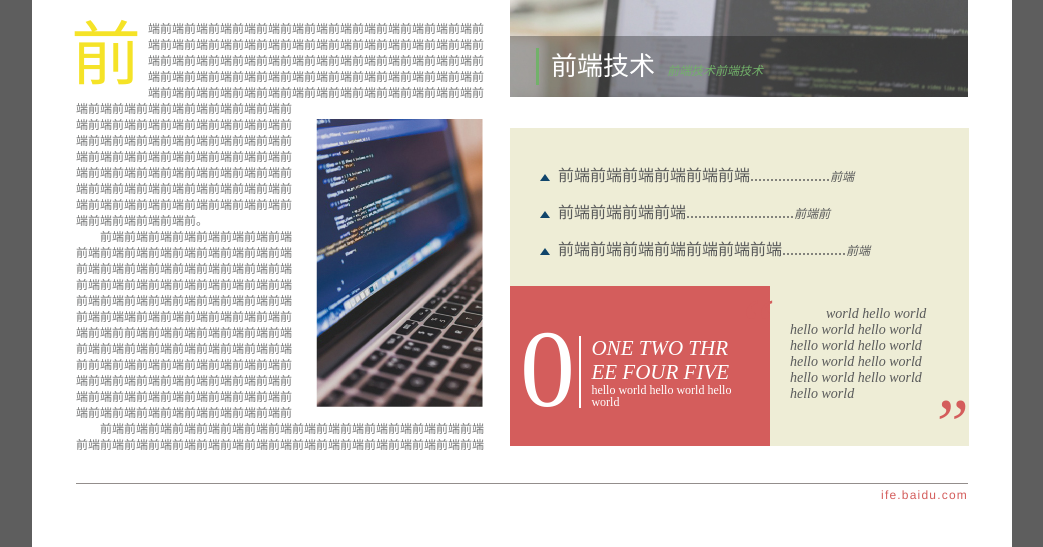
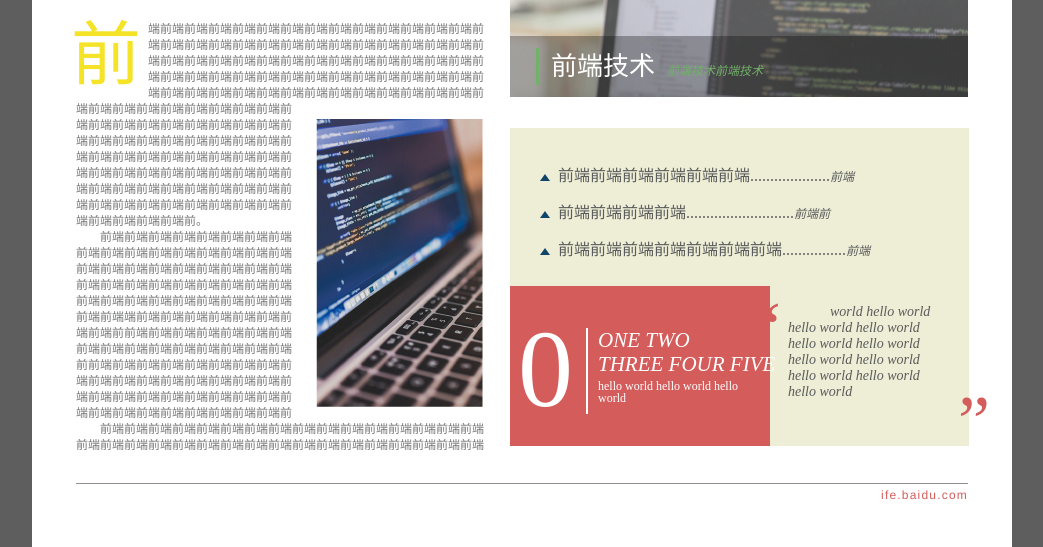
Before and after one commit to KrystalBai/task1-6, a plain HTML site: page index.html in a window 1280 px wide. Shown: the part 839-1386 px from the top of the page, without its empty margins (118-1161 px from the left). Drawn offline with Linux system fonts and the light colour scheme.

Commit message:
Final Commit

```diff
--- a/index.html
+++ b/index.html
@@ -16,7 +16,7 @@
     </header>
     <main>
         <section>
-            <div>
+            <div class="lt">
                 <div class="img1">
                     <div class="green"></div>
                     <div class="red"></div>
@@ -76,7 +76,7 @@
                     <div class="lbred">
                         <div class="redL">0</div>
                         <div class="redR">
-                            <div class="redRT">ONE&nbsp;TWO&nbsp;THREE&nbsp;FOUR&nbsp;FIVE</div>
+                            <div class="redRT">ONE&nbsp;TWO<br>THREE&nbsp;FOUR&nbsp;FIVE</div>
                             <div class="redRB">hello world hello world hello world</div>
                         </div>
                     </div>
--- a/style/style.css
+++ b/style/style.css
@@ -51,7 +51,7 @@ a{
     text-decoration: none;
 }
 
-header,main,footer{
+header,main,footer,section{
     width: 892px;
     margin: 0 auto;
 }
@@ -94,15 +94,19 @@ header>span{
     right: 0;
 }
 
+/* IE不兼容 */
 /* main */
-main{
-    margin-top: 30px;
-    margin-bottom: 30px;
-}
+/*main{*/
+    /*margin-top: 30px;*/
+    /*margin-bottom: 30px;*/
+/*}*/
 section{
     position: relative;
+    margin: 30px auto;
 }
-main>section:first-child{margin-bottom: 60px;}
+section .lt{
+    padding-bottom: 30px;
+}
 .img1{
     width: 641px;
     height: 301px;
@@ -187,7 +191,7 @@ main>section:first-child{margin-bottom: 60px;}
     font-size: 116px;
     color: #75b86b;
     font-family: 'Microsoft YaHei';
-    font-style: italic;
+    font-style: oblique;
     margin-top: 30px;
 }
 .exp div{
@@ -226,7 +230,7 @@ main>section:first-child{margin-bottom: 60px;}
 .lc h2>span{
     color: #f5e327;
     font-size: 72px;
-    font-style: italic;
+    font-style: oblique;
 }
 .lc h2.title{
     font-size: 33px;
@@ -287,7 +291,7 @@ main>section:first-child{margin-bottom: 60px;}
 }
 .rc .imgdesp span.imgSubTitle{
     color: #72b16a;
-    font-style: italic;
+    font-style: oblique;
     font-size: 12px;
 }
 .rc .rb{
@@ -310,41 +314,42 @@ main>section:first-child{margin-bottom: 60px;}
     width: 199px;
     height: 160px;
     position: absolute;
-    padding: 20px;
+    padding: 18px;
     right: 0;
     bottom: 0;
 }
 .rc .rb .rbquote span.qm:first-child{
-    left:-70px;
-    top:30px;
+    left:-63px;
+    top:34px;
 }
 .rc .rb .rbquote span.qm:last-child{
-    right:0;
-    bottom: 14px;
+    right:-21px;
+    bottom: 17px;
 }
 .rc .rb .rbquote span.qm{
     position: absolute;
     font-family: 'SimHei';
+    font-style: normal;
     font-size: 72px;
     color: #d45d5c;
 }
 .rc .rb .rbquote p.quote{
-    text-indent: 36px;
+    text-indent: 42px;
     font-size: 14px;
-    font-style: italic;
+    font-style: oblique;
     color: #5a5b5b;
     font-family: 'SimHei';
     line-height: 16px;
 }
 .rc .rb .lbt p span:last-child{
     font-size: 12px;
-    font-style: italic;
+    font-style: oblique;
     text-align: right;
 }
 .rc .rb .lbred{
     width: 260px;
     height: 160px;
-    padding: 40px 10px 34px;
+    padding: 40px 8px 34px;
     box-sizing: border-box;
     position: absolute;
     left: 0;
@@ -361,16 +366,20 @@ main>section:first-child{margin-bottom: 60px;}
     font-family: 'Microsoft YaHei';
 }
 .redR{
-    width: 140px;
-    word-wrap: break-word;
+    width: 158px;
+    height: 86px;
+    position: absolute;
+    left: 76px;
+    bottom: 32px;
     border-left: 2px solid #fff;
     padding-left: 10px;
 }
 .redRT{
     font-size: 21px;
     font-family: 'SimHei';
-    font-style: italic;
+    font-style: oblique;
     line-height: 24px;
+    margin-bottom: 4px;
 }
 .redRB{
     font-size: 12px;
```
